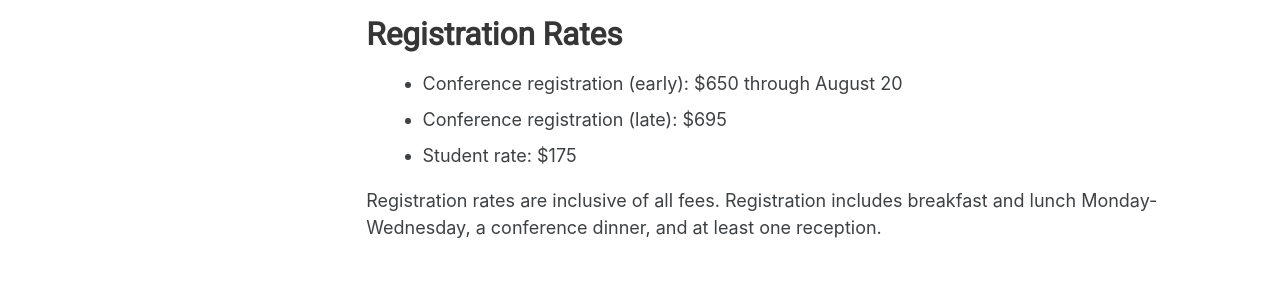
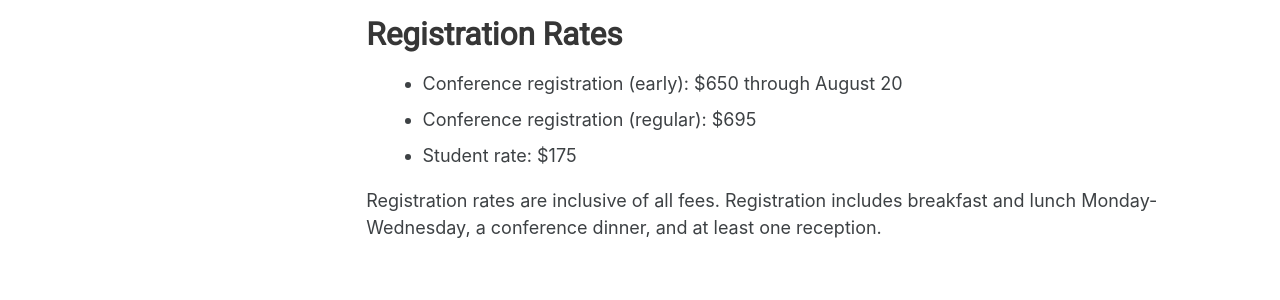
Before and after one commit to USRSE/usrse25, a Jekyll site: the page built from pages/attend/registration.md, in a window 1280 px wide and 900 px high, scrolled down 62 px. Shown: the part 452-752 px from the top of the window. Built offline with Jekyll 4.4.1, drawn with Linux system fonts in a browser that asks for light colours; a style sheet for code colours, icons or effects is not loaded.

Commit message:
Update registration.md
changing language

```diff
--- a/pages/attend/registration.md
+++ b/pages/attend/registration.md
@@ -20,7 +20,7 @@ September 12: [hotel registration](https://us-rse.org/usrse25/attend/travel/#:~:
 ## Registration Rates
 
 * Conference registration (early): $650 through August 20
-* Conference registration (late): $695
+* Conference registration (regular): $695
 * Student rate: $175
 
 Registration rates are inclusive of all fees.  Registration includes breakfast and lunch Monday-Wednesday, a conference dinner, and at least one reception.
```
